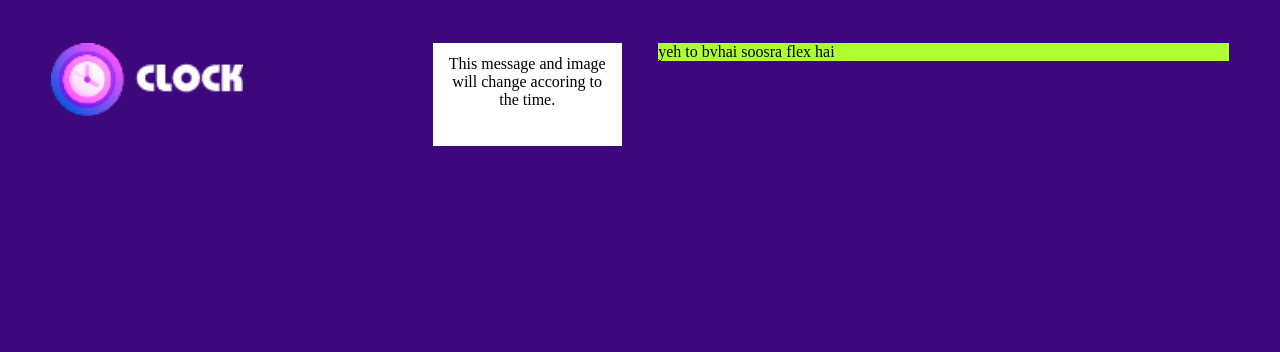
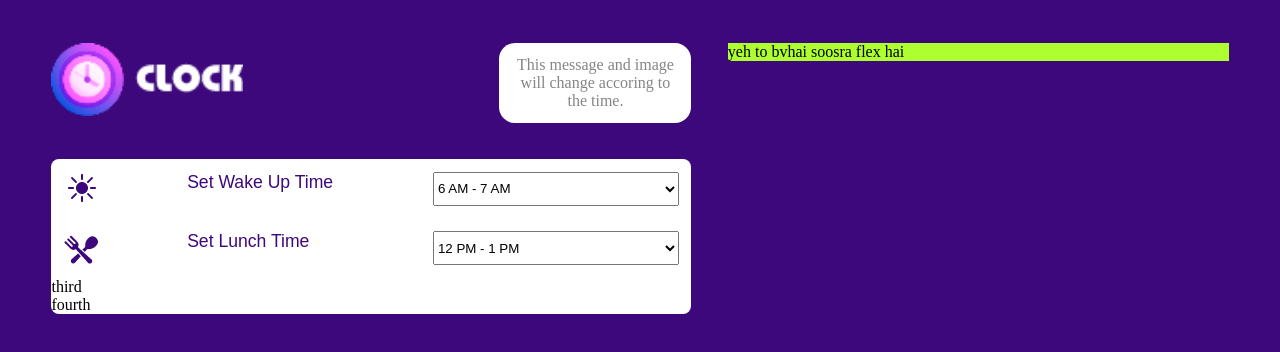
Before and after one commit to UT-99/Digital_Clock_JS, a plain HTML site: page index.html in a window 1280 px wide. Drawn offline with Linux system fonts and the light colour scheme.

Commit message:
Second Commit

```diff
--- a/index.html
+++ b/index.html
@@ -16,16 +16,53 @@
 
 
                 <div id="messageBox">
-                    <span>This message and image will change accoring to the time.</span>
+                    This message and image will change accoring to the time.
                 </div>
 
             </div>
+
+            <br>
+            <br>
+
+            <!-- Creating Menu Box -->
+            <div id = 'menuBox'>
+
+                <div id="SetWakeUpTime">
+                    <img src="assets/wakeUp.png" alt="404 Wake Up image not found">
+                    <span class="spanClass">Set Wake Up Time</span>
+                    <select name="wakeUpTime" id="wakeUpTimeId">
+                        <option value="" class="optionClass">6 AM - 7 AM</option>
+                        <option value="" class="optionClass">7 AM - 8 AM</option>
+                        <option value="" class="optionClass">8 AM - 9 AM</option>
+                        <option value="" class="optionClass">9 AM - 10 AM</option>
+                        <option value="" class="optionClass">10 AM - 11 AM</option>
+                    </select>
+
+                </div>
+
+                <div id="SetLunchTime">
+                    <img src="assets/lunch.png" alt="404 Lunch image not found">
+                    <span class="spanClass">Set Lunch Time</span>
+                    <select name="LunchTime" id="LunchTimeId">
+                        <option value="" class="optionClass">12 PM - 1 PM</option>
+                        <option value="" class="optionClass">1 PM - 2 PM</option>
+                        <option value="" class="optionClass">2 PM - 3 PM</option>
+
+                    </select>
+
+                </div>
+
+                <div>third</div>
+                <div> fourth </div>
+
+            </div>
+
         </div>
 
 
         <div id = 'mainBodyFlexItems2'>
 
-   yeh to bvhai soosra flex hai
+              yeh to bvhai soosra flex hai
 
         </div>
     </div>
--- a/styles.css
+++ b/styles.css
@@ -32,9 +32,36 @@ body{
 }
 
 #messageBox{
-    background-color: white;
-    height: 10vh;
+    background-color: #FFFFFF;
+    height: auto;
     width: 13vw;
     padding: 2%;
     text-align: center;
+    border-radius: 2vh;
+    font-size: 100%;
+    color: #858585;
 }
+
+#menuBox{
+    background-color: #FFFFFF;
+    width: inherit;
+    border-radius: 8px;
+}
+
+#SetWakeUpTime , #SetLunchTime{
+    display: grid;
+    grid-template-columns: 1fr 2fr 2fr  ;
+    grid-template-rows: auto;
+    padding: 2% 2%;
+}
+
+.spanClass{
+    color: #3D087B;
+    font-size: 1.1em;
+    font-family: sans-serif;
+}
+
+.optionClass
+{
+    color : #3D087BDE
+}
```
